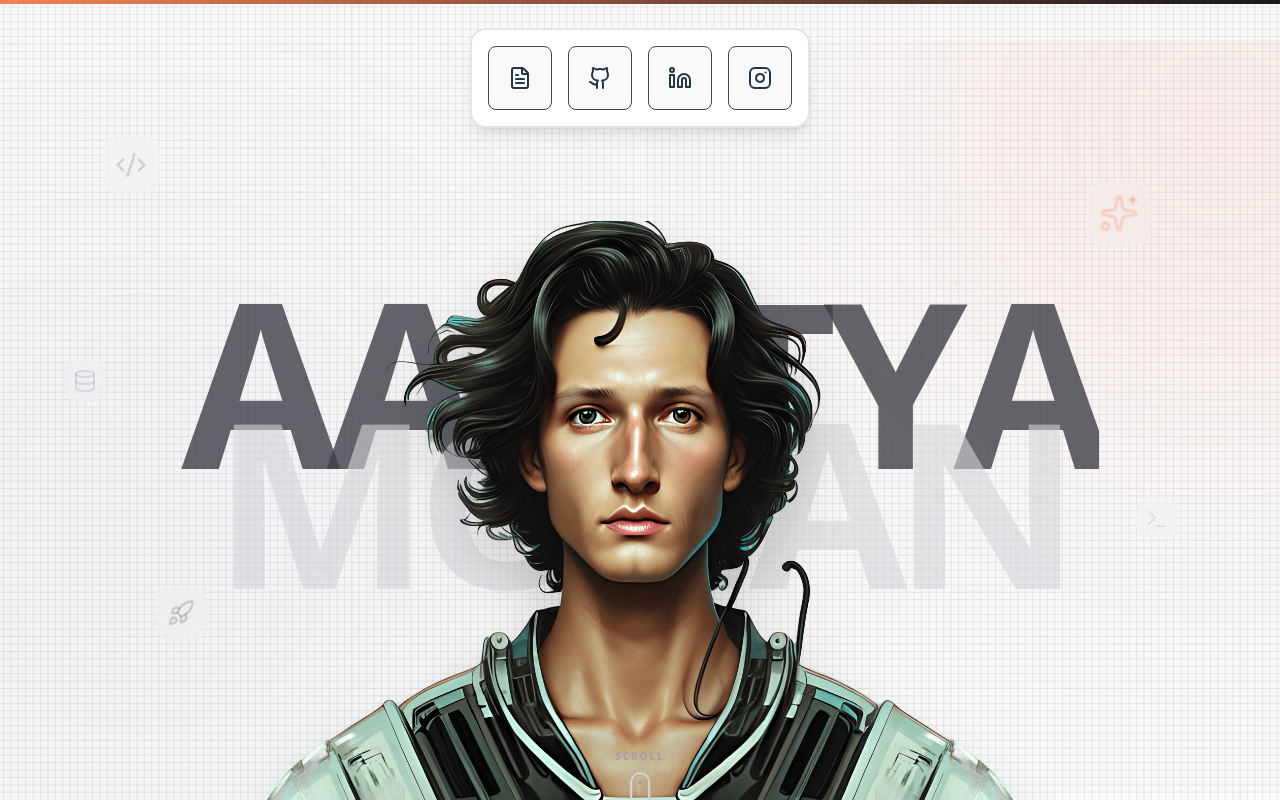
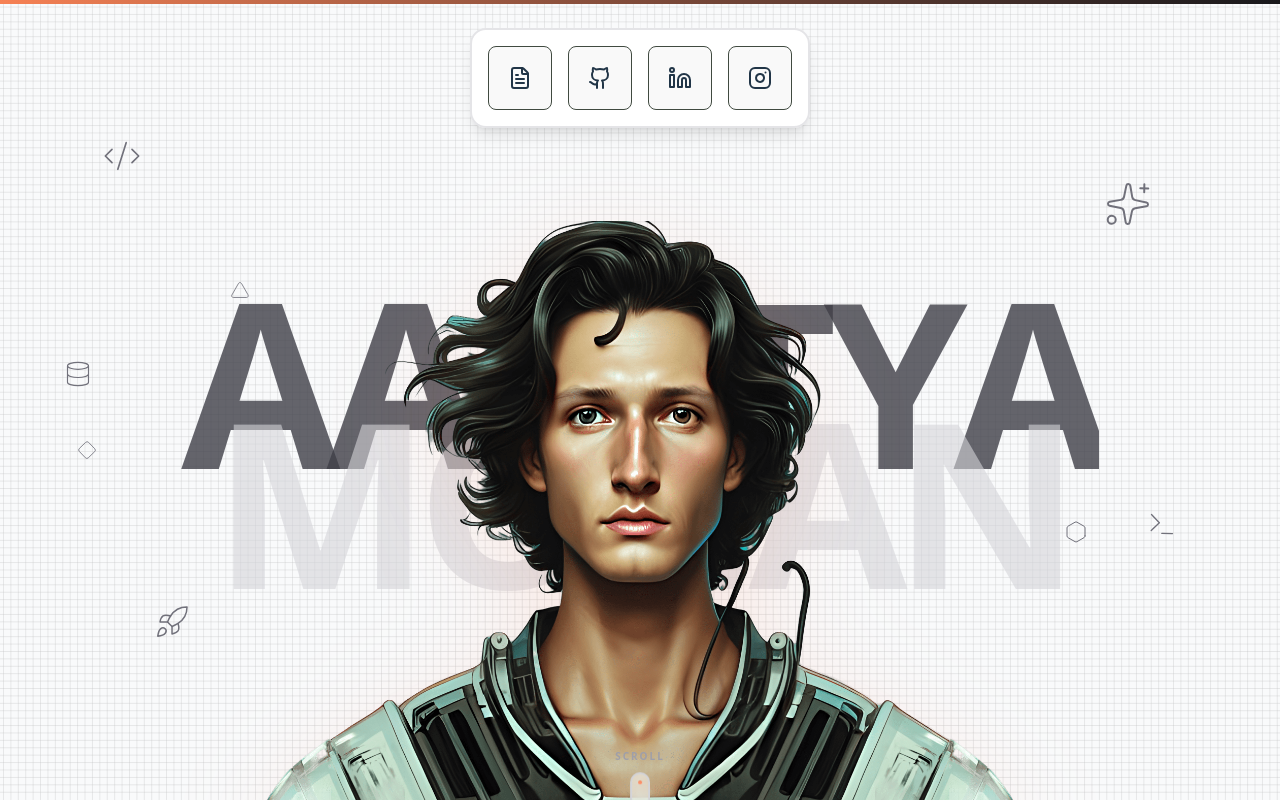
Before and after one commit to AadityaMohan-dev/portfolio-website, a React (Vite) app: page / in a window 1280 px wide. Shown: the top 800 px of the page. Built offline with nearby package versions, Linux system fonts and the light colour scheme.

Commit message:
ui changes

```diff
--- a/src/component/Home.tsx
+++ b/src/component/Home.tsx
@@ -1,6 +1,5 @@
 import { motion } from "framer-motion";
 import {
-  ChevronDown,
   Code2,
   Sparkles,
   Rocket,
@@ -9,10 +8,8 @@ import {
   Hexagon,
   Triangle,
   Diamond,
-  Star,
-  Github,
-  Linkedin,
-  Mail,
+  Zap,
+  Coffee,
 } from "lucide-react";
 import character from "../assets/HomeCharacter.png";
 import useScreenSize from "../hooks/useScreenSize";
@@ -48,121 +45,102 @@ function Home() {
     },
   };
 
-  const glowPulse: Variants = {
-    pulse: {
-      scale: [1, 1.3, 1],
-      opacity: [0.2, 0.5, 0.2],
-      transition: { duration: 3, repeat: Infinity, ease: "easeInOut" },
-    },
-  };
 
-  const orbitVariant: Variants = {
-    orbit: {
-      rotate: 360,
-      transition: { duration: 25, repeat: Infinity, ease: "linear" },
-    },
-  };
-
-  const socialLinks = [
-    { icon: Github, href: "#", label: "GitHub" },
-    { icon: Linkedin, href: "#", label: "LinkedIn" },
-    { icon: Mail, href: "#", label: "Email" },
-  ];
 
   // ═══════════════════════════════════
   // MOBILE
   // ═══════════════════════════════════
   if (isMobile) {
     return (
-      <section className="relative w-full min-h-screen overflow-hidden">
-        {/* Ambient bg */}
-        <div className="absolute inset-0 z-0 pointer-events-none">
+      <section className="relative w-full h-screen overflow-hidden bg-transparent">
+        {/* Floating Icons - No containers */}
+        <div className="absolute inset-0 z-0 pointer-events-none overflow-hidden">
           <motion.div
-            animate={{ scale: [1, 1.2, 1], opacity: [0.08, 0.15, 0.08] }}
-            transition={{ duration: 8, repeat: Infinity, ease: "easeInOut" }}
-            className="absolute -top-20 -right-20 w-60 h-60 bg-[#F78154] rounded-full blur-[80px]"
-          />
-          <motion.div
-            animate={{ scale: [1, 1.3, 1], opacity: [0.05, 0.12, 0.05] }}
-            transition={{ duration: 10, repeat: Infinity, ease: "easeInOut", delay: 2 }}
-            className="absolute bottom-40 -left-20 w-72 h-72 bg-zinc-500 rounded-full blur-[100px]"
-          />
-
-          {/* Floating shapes */}
-          <motion.div variants={floatSlow} animate="float" className="absolute top-24 right-8">
-            <Hexagon className="w-5 h-5 text-zinc-300/40 stroke-1" />
-          </motion.div>
-          <motion.div variants={floatMedium} animate="float" className="absolute top-40 right-16">
-            <Triangle className="w-4 h-4 text-[#F78154]/20 stroke-1" />
-          </motion.div>
-          <motion.div variants={floatFast} animate="float" className="absolute top-56 left-6">
-            <Diamond className="w-4 h-4 text-zinc-400/30 stroke-1" />
-          </motion.div>
-          <motion.div variants={floatSlow} animate="float" className="absolute top-32 left-4">
-            <Code2 className="w-5 h-5 text-zinc-300/50" />
-          </motion.div>
-          <motion.div variants={floatMedium} animate="float" className="absolute top-48 right-10">
-            <Terminal className="w-4 h-4 text-zinc-300/40" />
+            variants={floatSlow}
+            animate="float"
+            className="absolute top-24 right-4"
+          >
+            <Hexagon className="w-5 h-5 text-zinc-400 stroke-[1.5]" />
           </motion.div>
 
-          {[
-            { top: "20%", left: "15%", delay: 0 },
-            { top: "35%", right: "20%", delay: 1 },
-            { top: "55%", left: "25%", delay: 2 },
-          ].map((dot, i) => (
-            <motion.div
-              key={i}
-              variants={glowPulse}
-              animate="pulse"
-              transition={{ delay: dot.delay }}
-              className="absolute"
-              style={dot}
-            >
-              <div className="w-1.5 h-1.5 rounded-full bg-[#F78154]/40" />
-            </motion.div>
-          ))}
+          <motion.div
+            variants={floatMedium}
+            animate="float"
+            className="absolute top-40 left-3"
+          >
+            <Triangle className="w-5 h-5 text-zinc-400 stroke-[1.5]" />
+          </motion.div>
+
+          <motion.div
+            variants={floatFast}
+            animate="float"
+            className="absolute top-56 right-8"
+          >
+            <Diamond className="w-4 h-4 text-zinc-400 stroke-[1.5]" />
+          </motion.div>
+
+          <motion.div
+            variants={floatSlow}
+            animate="float"
+            className="absolute bottom-[40%] left-4"
+          >
+            <Zap className="w-5 h-5 text-zinc-400 stroke-[1.5]" />
+          </motion.div>
+
+          <motion.div
+            variants={floatMedium}
+            animate="float"
+            className="absolute bottom-[35%] right-6"
+          >
+            <Terminal className="w-4 h-4 text-zinc-400 stroke-[1.5]" />
+          </motion.div>
+
+          <motion.div
+            variants={floatFast}
+            animate="float"
+            className="absolute top-32 left-1/2"
+          >
+            <Code2 className="w-4 h-4 text-zinc-400 stroke-[1.5]" />
+          </motion.div>
         </div>
 
-        {/* Content */}
-        <div className="relative z-10 h-screen flex flex-col">
-          <div className="flex-shrink-0 pt-24 px-6">
-            {/* Available badge */}
-            <motion.div
-              initial={{ opacity: 0, y: -10 }}
-              animate={{ opacity: 1, y: 0 }}
-              transition={{ duration: 0.5, delay: 0.1 }}
-              className="inline-flex items-center gap-2 px-3 py-1.5 rounded-full bg-white/60 backdrop-blur-md border border-zinc-200/60 mb-4"
-            >
-              <span className="relative flex h-2 w-2">
-                <span className="animate-ping absolute inline-flex h-full w-full rounded-full bg-green-400 opacity-75" />
-                <span className="relative inline-flex rounded-full h-2 w-2 bg-green-500" />
-              </span>
-              <span className="text-xs font-medium text-zinc-600">Available for work</span>
-            </motion.div>
-
-            {/* Greeting */}
+        {/* Main Content Container */}
+        <div className="relative z-10 h-full flex flex-col  px-4 pt-10">
+          {/* Top Section - Intro */}
+          <div className="flex-shrink-0 pt-20 px-4">
+            {/* Greeting Line */}
             <motion.div
               initial={{ opacity: 0, x: -20 }}
               animate={{ opacity: 1, x: 0 }}
-              transition={{ duration: 0.5, delay: 0.2 }}
-              className="flex items-center gap-2 mb-1"
+              transition={{ duration: 0.5, delay: 0.1 }}
+              className="flex items-center gap-2.5 mb-6"
             >
-              <Rocket className="w-4 h-4 text-[#F78154]" />
-              <p className="text-zinc-500 text-sm font-medium tracking-wider uppercase">
+              <motion.div
+                animate={{ rotate: [0, 10, -10, 0] }}
+                transition={{ duration: 2, repeat: Infinity, repeatDelay: 3 }}
+                className="p-1.5 rounded-lg bg-gradient-to-br from-[#000000] to-[#000000] shadow-md shadow-[#58a291]/30"
+              >
+                <Coffee className="w-3.5 h-3.5 text-white" />
+              </motion.div>
+              <p className="text-zinc-500 text-xl  font-semibold tracking-widest uppercase">
                 Hello, I'm
               </p>
             </motion.div>
 
-            {/* First name */}
+            {/* Name - First */}
             <div className="overflow-hidden">
               <motion.div className="flex">
                 {firstName.map((letter, i) => (
                   <motion.span
                     key={`f-${i}`}
-                    initial={{ y: "120%" }}
-                    animate={{ y: 0 }}
-                    transition={{ delay: 0.3 + i * 0.04, duration: 0.6, ease: [0.33, 1, 0.68, 1] }}
-                    className="font-black tracking-[-0.04em] text-zinc-800 text-[15vw] leading-[0.85]"
+                    initial={{ y: "120%", opacity: 0 }}
+                    animate={{ y: 0, opacity: 1 }}
+                    transition={{
+                      delay: 0.2 + i * 0.04,
+                      duration: 0.6,
+                      ease: [0.33, 1, 0.68, 1],
+                    }}
+                    className="font-black tracking-[-0.05em] text-transparent bg-clip-text bg-gradient-to-b from-zinc-800 via-zinc-700 to-zinc-600 text-[15vw] leading-[0.85]"
                   >
                     {letter}
                   </motion.span>
@@ -170,16 +148,20 @@ function Home() {
               </motion.div>
             </div>
 
-            {/* Last name */}
+            {/* Name - Last */}
             <div className="overflow-hidden -mt-1">
               <motion.div className="flex">
                 {lastName.map((letter, i) => (
                   <motion.span
                     key={`l-${i}`}
-                    initial={{ y: "120%" }}
-                    animate={{ y: 0 }}
-                    transition={{ delay: 0.5 + i * 0.04, duration: 0.6, ease: [0.33, 1, 0.68, 1] }}
-                    className="font-black tracking-[-0.04em] text-[#F78154] text-[15vw] leading-[0.85]"
+                    initial={{ y: "120%", opacity: 0 }}
+                    animate={{ y: 0, opacity: 1 }}
+                    transition={{
+                      delay: 0.45 + i * 0.04,
+                      duration: 0.6,
+                      ease: [0.33, 1, 0.68, 1],
+                    }}
+                    className="font-black tracking-[-0.05em] text-zinc-500 bg-clip-text bg-gradient-to-br text-[16vw] leading-[0.85]"
                   >
                     {letter}
                   </motion.span>
@@ -187,83 +169,50 @@ function Home() {
               </motion.div>
             </div>
 
-            {/* Role */}
-            <motion.div
-              initial={{ opacity: 0, y: 20 }}
-              animate={{ opacity: 1, y: 0 }}
-              transition={{ duration: 0.5, delay: 0.8 }}
-              className="mt-4 flex items-center gap-3"
-            >
-              <div className="h-[2px] w-10 bg-gradient-to-r from-[#F78154] to-transparent" />
-              <Code2 className="w-4 h-4 text-zinc-500" />
-              <p className="text-zinc-600 text-base font-semibold">Full Stack Developer</p>
-            </motion.div>
-
-            {/* Social row */}
+            {/* Role Badge */}
             <motion.div
               initial={{ opacity: 0, y: 15 }}
               animate={{ opacity: 1, y: 0 }}
-              transition={{ duration: 0.5, delay: 1 }}
-              className="mt-5 flex items-center gap-3"
+              transition={{ duration: 0.5, delay: 0.7 }}
+              className="mt-6 flex items-center gap-2"
             >
-              {socialLinks.map((social, i) => {
-                const Icon = social.icon;
-                return (
-                  <motion.a
-                    key={i}
-                    href={social.href}
-                    aria-label={social.label}
-                    initial={{ opacity: 0, y: 10 }}
-                    animate={{ opacity: 1, y: 0 }}
-                    transition={{ delay: 1.1 + i * 0.1 }}
-                    className="w-9 h-9 rounded-full bg-white/70 backdrop-blur-sm border border-zinc-200/80 flex items-center justify-center shadow-sm active:scale-90 transition-transform"
-                  >
-                    <Icon className="w-4 h-4 text-zinc-600" />
-                  </motion.a>
-                );
-              })}
+              <motion.div
+                className="h-[2px] rounded-full bg-gradient-to-r from-[#58a291] via-[#58a291] to-transparent"
+                initial={{ width: 0 }}
+                animate={{ width: 32 }}
+                transition={{ duration: 0.6, delay: 0.8 }}
+              />
+              <div className="flex items-center gap-1.5 px-3 py-1.5 rounded-lg bg-zinc-900/80 backdrop-blur-sm border border-zinc-700/50">
+                <Code2 className="w-3.5 h-3.5 text-[#58a291]" />
+                <p className="text-zinc-200 text-xs font-semibold">Full Stack Developer</p>
+              </div>
+            </motion.div>
 
-              <motion.div
-                initial={{ opacity: 0, scale: 0.8 }}
-                animate={{ opacity: 1, scale: 1 }}
-                transition={{ delay: 1.4 }}
-                className="ml-auto flex items-center gap-1.5 px-3 py-1.5 bg-zinc-800 rounded-full"
-              >
-                <Sparkles className="w-3 h-3 text-[#F78154]" />
-                <span className="text-xs font-medium text-white">3+ Years</span>
-              </motion.div>
-            </motion.div>
+
           </div>
 
-          {/* Character */}
+          {/* Character Section - Pushed to Bottom */}
           <motion.div
             initial={{ opacity: 0, y: 60 }}
             animate={{ opacity: 1, y: 0 }}
-            transition={{ duration: 0.8, delay: 0.5, ease: "easeOut" }}
-            className="flex-grow relative flex items-end justify-center mt-4"
+            transition={{ duration: 0.8, delay: 0.4, ease: [0.16, 1, 0.3, 1] }}
+            className="flex-1 relative flex items-end justify-center"
           >
-            <div className="absolute bottom-0 left-1/2 -translate-x-1/2 w-[70%] h-[60%] bg-gradient-to-t from-[#F78154]/10 via-transparent to-transparent blur-2xl pointer-events-none" />
-            <img
+            {/* Glow effect behind character */}
+            <div className="absolute bottom-0 left-1/2 -translate-x-1/2 w-full h-[60%] pointer-events-none">
+              <div className="absolute bottom-0 left-1/2 -translate-x-1/2 w-[80%] h-full bg-gradient-to-t from-[#F78154]/12 via-[#F78154]/5 to-transparent blur-2xl" />
+            </div>
+
+            {/* Character - Touching bottom */}
+            <motion.img
               src={character}
-              alt="Developer"
-              className="h-full max-h-[48vh] w-auto object-contain object-bottom drop-shadow-2xl relative z-10"
+              alt="Developer Character"
+              className="h-auto max-h-[55vh] w-auto object-contain object-bottom drop-shadow-2xl relative z-10"
+              whileTap={{ scale: 0.98 }}
+              style={{
+                filter: "drop-shadow(0 15px 30px rgba(247, 129, 84, 0.2))",
+              }}
             />
-          </motion.div>
-
-          {/* Scroll indicator */}
-          <motion.div
-            initial={{ opacity: 0 }}
-            animate={{ opacity: 1 }}
-            transition={{ delay: 2, duration: 0.8 }}
-            className="absolute bottom-6 left-1/2 -translate-x-1/2 z-30"
-          >
-            <motion.div
-              animate={{ y: [0, 8, 0] }}
-              transition={{ duration: 1.5, repeat: Infinity, ease: "easeInOut" }}
-              className="flex flex-col items-center gap-1"
-            >
-              <ChevronDown className="w-5 h-5 text-zinc-400" />
-            </motion.div>
           </motion.div>
         </div>
       </section>
@@ -271,94 +220,43 @@ function Home() {
   }
 
   // ═══════════════════════════════════
-  // DESKTOP — Clean hero, no side panels
+  // DESKTOP — Clean floating icons only
   // ═══════════════════════════════════
   return (
     <section className="relative w-full overflow-hidden bg-transparent min-h-screen">
-      {/* ── Ambient Background ── */}
-      <div className="absolute inset-0 z-0 pointer-events-none">
-        <motion.div
-          animate={{ scale: [1, 1.2, 1], opacity: [0.06, 0.12, 0.06], x: [0, 30, 0] }}
-          transition={{ duration: 12, repeat: Infinity, ease: "easeInOut" }}
-          className="absolute -top-40 -right-40 w-[500px] h-[500px] bg-[#F78154] rounded-full blur-[120px]"
-        />
-        <motion.div
-          animate={{ scale: [1, 1.3, 1], opacity: [0.04, 0.1, 0.04], y: [0, -20, 0] }}
-          transition={{ duration: 15, repeat: Infinity, ease: "easeInOut", delay: 3 }}
-          className="absolute bottom-0 -left-40 w-[600px] h-[600px] bg-zinc-500 rounded-full blur-[150px]"
-        />
-        <motion.div
-          animate={{ scale: [1, 1.15, 1], opacity: [0.03, 0.08, 0.03] }}
-          transition={{ duration: 10, repeat: Infinity, ease: "easeInOut", delay: 5 }}
-          className="absolute top-1/2 left-1/2 -translate-x-1/2 -translate-y-1/2 w-[400px] h-[400px] bg-[#F78154] rounded-full blur-[100px]"
-        />
-
-        {/* Orbit */}
-        <div className="absolute top-1/2 left-1/2 -translate-x-1/2 -translate-y-1/2">
-          <motion.div variants={orbitVariant} animate="orbit" className="w-[60vw] h-[60vw]">
-            <div className="absolute top-0 left-1/2 -translate-x-1/2">
-              <Star className="w-3 h-3 text-zinc-300/20 fill-zinc-300/10" />
-            </div>
-            <div className="absolute bottom-0 left-1/2 -translate-x-1/2">
-              <Diamond className="w-3 h-3 text-[#F78154]/15" />
-            </div>
-            <div className="absolute left-0 top-1/2 -translate-y-1/2">
-              <Hexagon className="w-3 h-3 text-zinc-300/15 stroke-1" />
-            </div>
-            <div className="absolute right-0 top-1/2 -translate-y-1/2">
-              <Triangle className="w-3 h-3 text-zinc-400/15 stroke-1" />
-            </div>
-          </motion.div>
-        </div>
-      </div>
-
-      {/* ── Floating Icons ── */}
+      {/* ── Floating Icons - No containers ── */}
       <div className="absolute inset-0 z-[1] pointer-events-none">
         <motion.div variants={floatSlow} animate="float" className="absolute top-[12%] left-[8%]">
-          <div className="p-3 rounded-2xl bg-white/5 backdrop-blur-sm border border-zinc-200/10">
-            <Code2 className="w-8 h-8 text-zinc-400/40" />
-          </div>
-        </motion.div>
-        <motion.div variants={floatMedium} animate="float" className="absolute top-[20%] right-[10%]">
-          <div className="p-3 rounded-2xl bg-white/5 backdrop-blur-sm border border-zinc-200/10">
-            <Sparkles className="w-10 h-10 text-[#F78154]/25" />
-          </div>
-        </motion.div>
-        <motion.div variants={floatFast} animate="float" className="absolute bottom-[25%] left-[12%]">
-          <div className="p-3 rounded-2xl bg-white/5 backdrop-blur-sm border border-zinc-200/10">
-            <Rocket className="w-7 h-7 text-zinc-500/30" />
-          </div>
-        </motion.div>
-        <motion.div variants={floatSlow} animate="float" className="absolute top-[40%] left-[5%]">
-          <div className="p-2 rounded-xl bg-white/5 backdrop-blur-sm border border-zinc-200/10">
-            <Database className="w-6 h-6 text-zinc-400/30" />
-          </div>
-        </motion.div>
-        <motion.div variants={floatMedium} animate="float" className="absolute bottom-[35%] right-[8%]">
-          <div className="p-2 rounded-xl bg-white/5 backdrop-blur-sm border border-zinc-200/10">
-            <Terminal className="w-6 h-6 text-zinc-400/25" />
-          </div>
+          <Code2 className="w-10 h-10 text-zinc-500 stroke-[1]" />
         </motion.div>
 
-        {/* Particles */}
-        {[
-          { top: "15%", left: "25%", delay: 0 },
-          { top: "30%", right: "25%", delay: 1.5 },
-          { top: "60%", left: "20%", delay: 3 },
-          { top: "45%", right: "18%", delay: 0.8 },
-          { top: "75%", left: "30%", delay: 2 },
-        ].map((p, i) => (
-          <motion.div
-            key={i}
-            variants={glowPulse}
-            animate="pulse"
-            transition={{ delay: p.delay }}
-            className="absolute"
-            style={p}
-          >
-            <div className="w-1.5 h-1.5 rounded-full bg-[#F78154]/30" />
-          </motion.div>
-        ))}
+        <motion.div variants={floatMedium} animate="float" className="absolute top-[20%] right-[10%]">
+          <Sparkles className="w-12 h-12 text-zinc-500 stroke-[1]" />
+        </motion.div>
+
+        <motion.div variants={floatFast} animate="float" className="absolute bottom-[25%] left-[12%]">
+          <Rocket className="w-9 h-9 text-zinc-500 stroke-[1]" />
+        </motion.div>
+
+        <motion.div variants={floatSlow} animate="float" className="absolute top-[40%] left-[5%]">
+          <Database className="w-7 h-7 text-zinc-500 stroke-[1]" />
+        </motion.div>
+
+        <motion.div variants={floatMedium} animate="float" className="absolute bottom-[35%] right-[8%]">
+          <Terminal className="w-8 h-8 text-zinc-500  stroke-[1]" />
+        </motion.div>
+
+        <motion.div variants={floatFast} animate="float" className="absolute top-[60%] right-[15%]">
+          <Hexagon className="w-6 h-6 text-zinc-500 stroke-[1]" />
+        </motion.div>
+
+        <motion.div variants={floatSlow} animate="float" className="absolute top-[30%] left-[18%]">
+          <Triangle className="w-5 h-5 text-zinc-500  stroke-[1]" />
+        </motion.div>
+
+        <motion.div variants={floatMedium} animate="float" className="absolute bottom-[45%] left-[6%]">
+          <Diamond className="w-5 h-5 text-zinc-500 stroke-[1]" />
+        </motion.div>
       </div>
 
       {/* ── Name Background ── */}
@@ -397,8 +295,6 @@ function Home() {
         </div>
       </div>
 
-
-
       {/* ── Character ── */}
       <motion.div
         initial={{ opacity: 0, y: 50 }}
@@ -406,13 +302,14 @@ function Home() {
         transition={{ duration: 0.7, delay: 0.3, ease: "easeOut" }}
         className="absolute inset-0 z-10 flex items-end justify-center"
       >
-        <div className="absolute bottom-0 left-1/2 -translate-x-1/2 w-[40%] h-[30%] bg-gradient-to-t from-[#F78154]/8 via-transparent to-transparent blur-3xl pointer-events-none" />
+        <div className="absolute bottom-0 left-1/2 -translate-x-1/2 w-[40%] h-[30%] bg-gradient-to-t from-[#F78154]/10 via-transparent to-transparent blur-3xl pointer-events-none" />
         <motion.img
           src={character}
           alt="Developer"
           whileHover={{ scale: 1.02, y: -5 }}
           transition={{ duration: 0.4, ease: "easeOut" }}
           className="object-contain object-bottom h-[82vh] max-w-[60vw] drop-shadow-2xl relative z-10 cursor-pointer"
+          style={{ filter: "drop-shadow(0 25px 50px rgba(247, 129, 84, 0.15))" }}
         />
       </motion.div>
 
@@ -431,11 +328,11 @@ function Home() {
           <span className="text-[10px] font-semibold text-zinc-400 uppercase tracking-[0.2em]">
             Scroll
           </span>
-          <div className="w-5 h-9 border-2 border-zinc-300 rounded-full flex items-start justify-center p-1.5">
+          <div className="w-5 h-9 border-2 border-zinc-300 rounded-full flex items-start justify-center p-1.5 bg-white/50 backdrop-blur-sm">
             <motion.div
               animate={{ y: [0, 10, 0] }}
               transition={{ duration: 1.5, repeat: Infinity, ease: "easeInOut" }}
-              className="w-1 h-1 bg-zinc-400 rounded-full"
+              className="w-1 h-1 bg-gradient-to-b from-[#F78154] to-[#FF9B7A] rounded-full"
             />
           </div>
         </motion.div>
```
